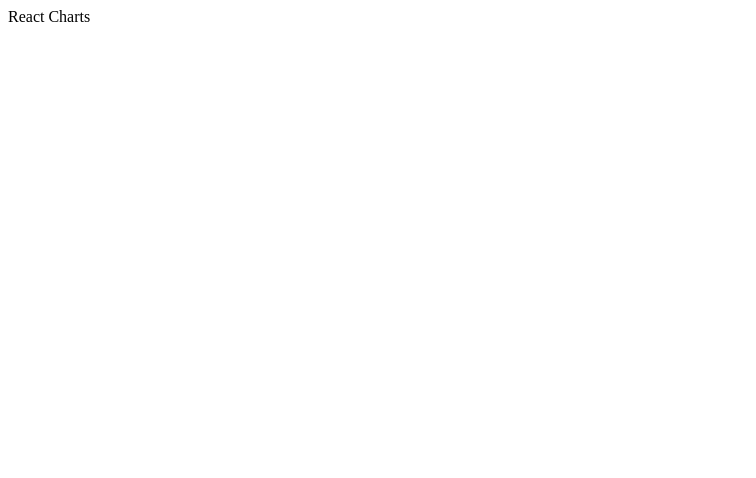
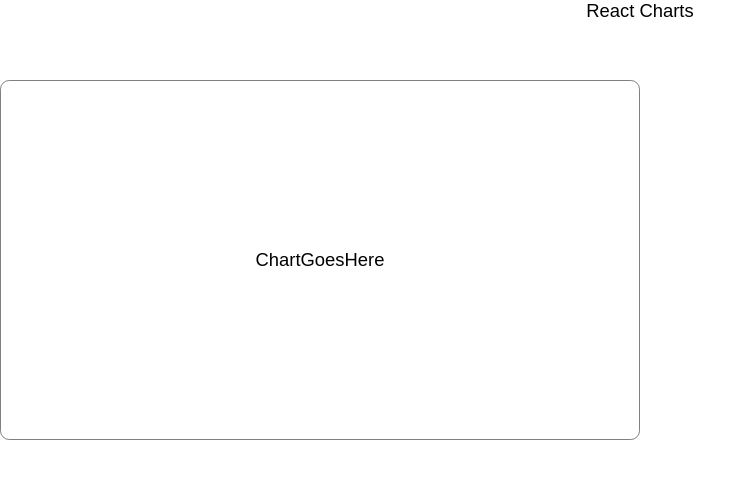
Before and after one commit to mpj-chandler/react-charts, a React app: page / in a window 1280 px wide. Shown: the top 478 px of the page, without its empty margins (0-756 px from the left). Built offline with nearby package versions, Linux system fonts and the light colour scheme.

Commit message:
Added SASS

```diff
--- /dev/null
+++ b/declarations.d.ts
@@ -0,0 +1 @@
+declare module '*.scss';
--- /dev/null
+++ b/src/App.scss
@@ -0,0 +1,29 @@
+*, *::before, *::after {
+  margin: 0;
+  padding: 0;
+  font-family: Arial, sans-serif;
+  font-size: calc(12px + 0.5vw);
+}
+
+.App {
+  width: 100vw;
+  height: 100vh;
+  display: grid;
+  grid-template-areas: 'title title' 'top-left top-right' 'bottom-left bottom-right';
+  grid-template-rows: 10vh 1fr 1fr;
+  grid-template-columns: 1fr 1fr;
+
+  &__Title {
+    grid-area: title;
+    text-align: center;
+    align-items: center;
+  }
+
+  &__ChartContainer {
+    text-align: center;
+    grid-area: top-left;
+    border: 1px solid grey;
+    border-radius: 0.5rem;
+    align-content: center;
+  }
+}
--- a/src/App.tsx
+++ b/src/App.tsx
@@ -1,9 +1,17 @@
 import React from 'react';
+import styles from './App.scss';
 
 interface AppProps {
 
 }
 
-const App: React.FC<AppProps> = (props) => <div {...props}>React Charts</div>;
+const App: React.FC<AppProps> = (props) => {
+    return (
+        <div className={styles.App} {...props}>
+            <span className={styles.App__Title}>React Charts</span>
+            <div className={styles.App__ChartContainer}>ChartGoesHere</div>
+        </div>
+    );
+};
 
 export default App;
--- a/webpack.config.js
+++ b/webpack.config.js
@@ -1,5 +1,6 @@
-var path = require('path');
-var HtmlWebpackPlugin = require('html-webpack-plugin');
+const path = require('path');
+const HtmlWebpackPlugin = require('html-webpack-plugin');
+const postcssPresetEnv = require('postcss-preset-env');
 
 module.exports = {
     // Change to your "entry-point".
@@ -13,12 +14,79 @@ module.exports = {
         extensions: ['.ts', '.tsx', '.js', '.json']
     },
     module: {
-        rules: [{
-            // Include ts, tsx, js, and jsx files.
-            test: /\.(ts|js)x?$/,
-            exclude: /node_modules/,
-            loader: 'babel-loader',
-        }],
+        rules: [
+            {
+                test: /\.(ts|js)x?$/,
+                exclude: /node_modules/,
+                loader: 'babel-loader',
+            },
+            {
+                test: /\.(sass|scss)$/,
+                use: [
+                    {
+                        loader: 'style-loader',
+                        options: {
+                            sourceMap: true
+                        }
+                    },
+                    {
+                        loader: 'css-loader',
+                        options: {
+                            modules: {
+                                localIdentName: '[local]'
+                            },
+                            localsConvention: 'asIs',
+                            importLoaders: 2,
+                            sourceMap: true
+                        }
+                    },
+                    {
+                        loader: 'postcss-loader',
+                        options: {
+                            ident: 'postcss',
+                            plugins: () => [
+                                postcssPresetEnv({
+                                    autoprefixer: {grid: true}
+                                })
+                            ],
+                            sourceMap: true
+                        }
+                    },
+                    {
+                        loader: 'sass-loader',
+                        options: {
+                            sourceMap: true
+                        }
+                    }
+                ]
+            },
+            {
+                test: /\.(png|jpg|svg|gif|eot|ttf|woff|woff2)$/,
+                loader: 'url-loader',
+                options: {
+                    name: 'assets/[name].[hash].[ext]',
+                }
+            },
+            {
+                test: /\.css$/,
+                use: [
+                    {
+                        loader: 'style-loader'
+                    },
+                    {
+                        loader: 'css-loader',
+                        options: {
+                            modules: {
+                                localIdentName: '[local]'
+                            },
+                            localsConvention: 'asIs',
+                            importLoaders: 2,
+                            sourceMap: true
+                        }
+                    }
+                ]
+            },
+            ],
     },
     devServer: {
         compress: true,
```
Also changed, not shown: package.json (+7 -0 lines), 2 other files (tests, documents, lock files or other folders).
